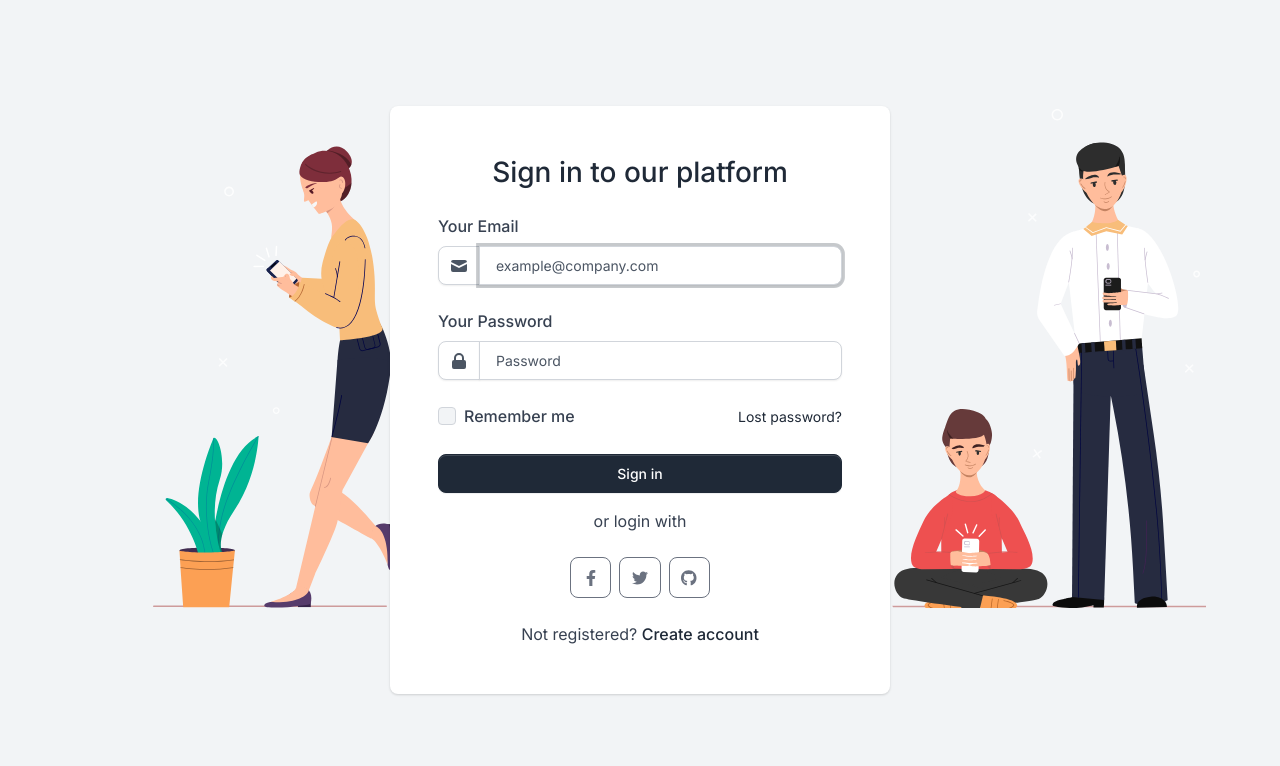
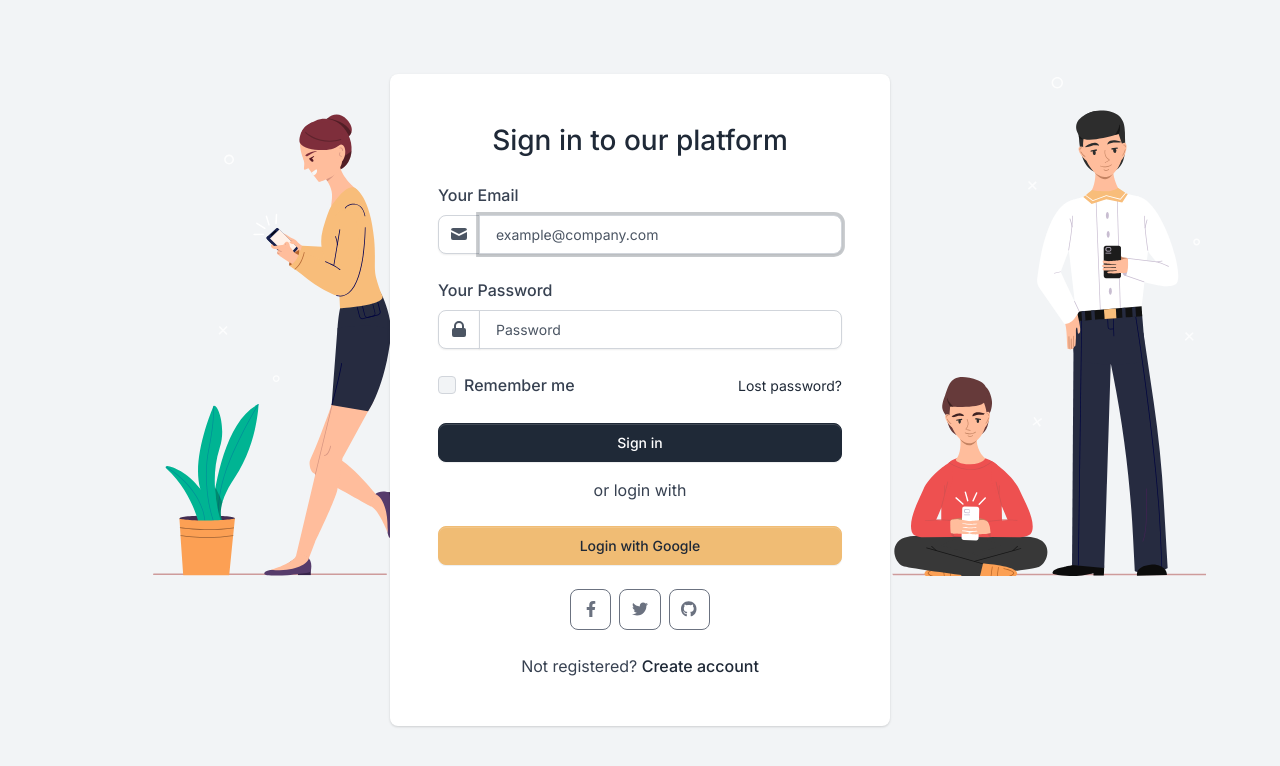
Before and after one commit to dzaki25si-dotcom/Dzaki2SIB-web, a Laravel app: page /login in a window 1280 px wide. Shown: the top 766 px of the page. Run offline with Laravel 12, Linux system fonts and the light colour scheme; some libraries are stand-ins or nearby versions.

Commit message:
menambah fitur login dengan google - p12

```diff
--- a/app/Http/Controllers/AuthController.php
+++ b/app/Http/Controllers/AuthController.php
@@ -1,10 +1,12 @@
 <?php
 namespace App\Http\Controllers;
 
-
+use App\Http\Controllers\Controller;
+use App\Models\User;
+use GuzzleHttp\Client;
 use Illuminate\Http\Request;
 use Illuminate\Support\Facades\Auth;
-
+use Laravel\Socialite\Facades\Socialite;
 
 class AuthController extends Controller
 {
@@ -13,7 +15,6 @@ class AuthController extends Controller
         if (Auth::check()) {
             return redirect()->route('dashboard');
         }
-
 
         return view('auth.login');
     }
@@ -24,25 +25,20 @@ class AuthController extends Controller
             'password' => 'required',
         ]);
 
-
         if (Auth::attempt($credentials, $request->boolean('remember'))) {
             $request->session()->regenerate();
 
-
-                // Data tambahan ini terpisah dari status autentikasi
-                session(['last_login' => now()]);
-
+            // Data tambahan ini terpisah dari status autentikasi
+            session(['last_login' => now()]);
 
             return redirect()->intended(route('dashboard'))
                 ->with('success', 'Login berhasil!');
         }
 
-
         return back()
             ->withErrors(['email' => 'Email atau password salah'])
             ->onlyInput('email');
     }
-
 
     //logout
     public function logout(Request $request)
@@ -51,7 +47,48 @@ class AuthController extends Controller
         $request->session()->invalidate();
         $request->session()->regenerateToken();
 
-
         return redirect()->route('auth.login');
     }
+
+    public function redirectToGoogle()
+    {
+        return Socialite::driver('google')->redirect();
+    }
+
+    public function handleGoogleCallback()
+    {
+        //$googleUser = Socialite::driver('google')->user();
+
+        //Development only
+        $googleUser = Socialite::driver('google')
+            ->setHttpClient(new Client(['verify' => false]))
+            ->stateless()
+            ->user();
+
+        $email_user = $googleUser->email;
+        //dd($email_user);
+
+        // Cari user berdasarkan email
+         $user = User::where('email', $email_user)->first();
+        // jika ada redirect ke dashboard
+        // jika tidak, kirim error ke halaman login
+        // jika ada redirect ke dashboard
+        if($user){
+
+            Auth::login($user);
+
+            // Data tambahan ini terpisah dari status autentikasi
+            session(['last_login' => now()]);
+            session('company', 'PCR');
+
+            return redirect()->route('dashboard')
+                ->with('success', 'Login berhasil!');
+        }
+
+        return redirect()->route('login')
+            ->withErrors(['email' => 'Email tidak terdaftar']);
+
+        /** Kode untuk autentikasi dan redirect */
+
+    }
 }
--- a/composer.json
+++ b/composer.json
@@ -8,6 +8,7 @@
     "require": {
         "php": "^8.2",
         "laravel/framework": "^12.0",
+        "laravel/socialite": "^5.33",
         "laravel/tinker": "^2.10.1"
     },
     "require-dev": {
--- a/config/services.php
+++ b/config/services.php
@@ -35,4 +35,12 @@ return [
         ],
     ],
 
+    'google' => [
+    'client_id' => env('GOOGLE_CLIENT_ID'),
+    'client_secret' => env('GOOGLE_CLIENT_SECRET'),
+    'redirect' => env('GOOGLE_REDIRECT_URL'),
+    ],
+
+
+
 ];
--- a/resources/views/auth/login.blade.php
+++ b/resources/views/auth/login.blade.php
@@ -61,6 +61,7 @@
         <div class="mt-3 mb-4 text-center">
             <span class="fw-normal">or login with</span>
         </div>
+        <a href="{{ route('redirect.google') }}" class="btn btn-secondary w-100"> Login with Google </a>
         <div class="d-flex justify-content-center my-4">
             <a href="#" class="btn btn-icon-only btn-pill btn-outline-gray-500 me-2" aria-label="facebook button" title="facebook button">
                 <svg class="icon icon-xxs" aria-hidden="true" focusable="false" data-prefix="fab" data-icon="facebook-f" role="img" xmlns="http://www.w3.org/2000/svg" viewBox="0 0 320 512">
--- a/routes/web.php
+++ b/routes/web.php
@@ -90,3 +90,11 @@ Route::middleware(['auth'])->group(function () {
         Route::resource('pelanggan', PelangganController::class);
     });
 });
+
+Route::get('/auth/redirect-google',
+    [AuthController::class, 'redirectToGoogle']
+)->name('redirect.google');
+
+Route::get('/google/callback',
+    [AuthController::class, 'handleGoogleCallback']
+)->name('google.callback');
```
Also changed, not shown: resources/views/admin/user/index.blade.php (+22 -0 lines), 1 other file.
